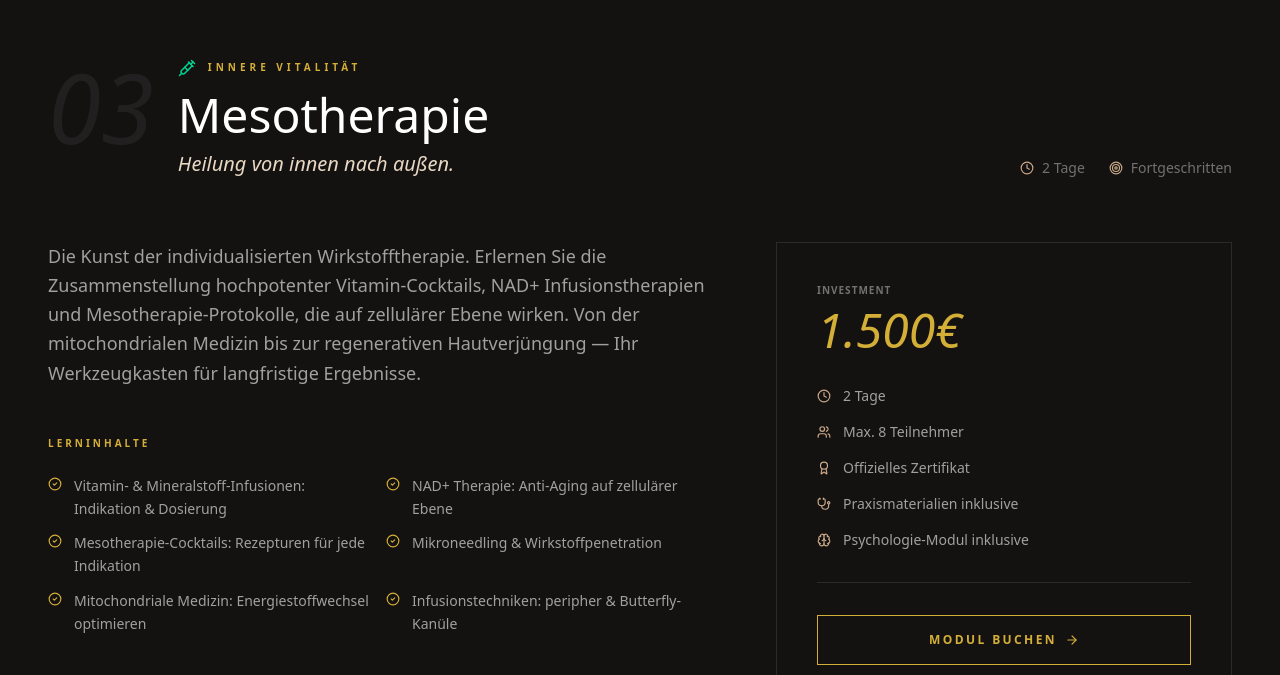
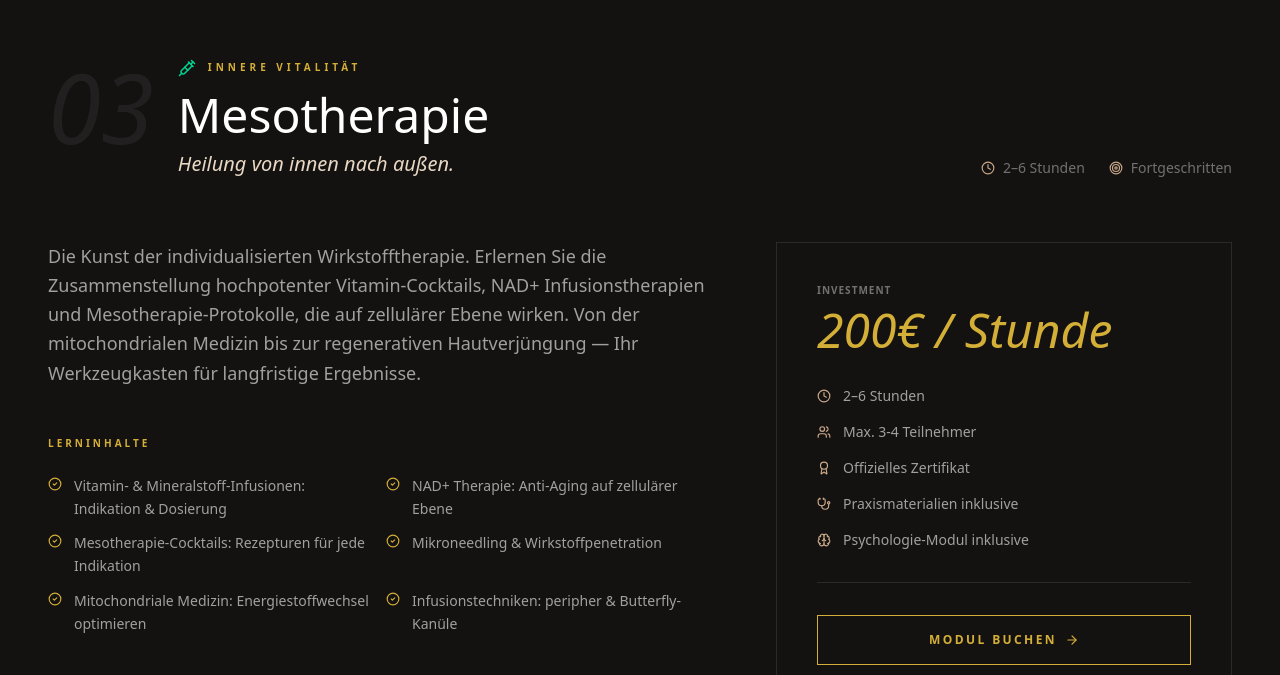
Before and after one commit to Nagacash/glamour.academy, a Next.js app: page /module in a window 1280 px wide. Shown: the part 2955-3630 px from the top of the page. Built offline with nearby package versions, Linux system fonts and the light colour scheme; a web font is replaced by a local one.

Commit message:
new update

```diff
--- a/src/app/module/page.tsx
+++ b/src/app/module/page.tsx
@@ -71,9 +71,10 @@ const modules = [
         tagline: "Wissen, das unter die Haut geht.",
         icon: Microscope,
         color: "text-blue-400",
-        duration: "4 Tage",
+        duration: "2–6 Stunden",
         level: "Einsteiger – Fortgeschritten",
-        price: "2.400€",
+        price: "200€ / Stunde",
+        groupSize: "3–4 Teilnehmer",
         description:
             "Wahre Meisterschaft beginnt mit tiefem Verständnis. Dieses Modul vermittelt fundiertes Wissen über die Gesichtsanatomie — Gefäßverläufe, Nervenversorgung, Gefahrenzonen. Kombiniert mit umfassender Produktkunde zu Hyaluronsäure, PDO-Fäden und Kollagenstimulatoren. Sie lernen nicht nur WAS Sie injizieren, sondern WARUM und WOHIN.",
         topics: [
@@ -103,9 +104,10 @@ const modules = [
         tagline: "Heilung von innen nach außen.",
         icon: Syringe,
         color: "text-emerald-400",
-        duration: "2 Tage",
+        duration: "2–6 Stunden",
         level: "Fortgeschritten",
-        price: "1.500€",
+        price: "200€ / Stunde",
+        groupSize: "3–4 Teilnehmer",
         description:
             "Die Kunst der individualisierten Wirkstofftherapie. Erlernen Sie die Zusammenstellung hochpotenter Vitamin-Cocktails, NAD+ Infusionstherapien und Mesotherapie-Protokolle, die auf zellulärer Ebene wirken. Von der mitochondrialen Medizin bis zur regenerativen Hautverjüngung — Ihr Werkzeugkasten für langfristige Ergebnisse.",
         topics: [
@@ -135,9 +137,10 @@ const modules = [
         tagline: "Schönheit beginnt im Gespräch.",
         icon: Brain,
         color: "text-violet-400",
-        duration: "1,5 Tage",
-        level: "Alle Stufen",
-        price: "",
+        duration: "2–6 Stunden",
+        level: "Alle Module",
+        price: "0€ / Stunde",
+        groupSize: "3–4 Teilnehmer",
         description:
             "Der unterschätzte Erfolgsfaktor jeder ästhetischen Praxis. Lernen Sie die Psychologie hinter dem Patientenwunsch zu verstehen — von der realistischen Erwartungshaltung bis zur Erkennung von Dysmorphophobie. Dieses Modul macht Sie zur vertrauenswürdigen Beraterin, nicht nur zur Behandlerin.",
         topics: [
@@ -167,9 +170,10 @@ const modules = [
         tagline: "Ihre Praxis. Ihr Unternehmen.",
         icon: Briefcase,
         color: "text-amber-400",
-        duration: "2 Tage",
+        duration: "2–6 Stunden",
         level: "Alle Stufen",
-        price: "1.200€",
+        price: "200€ / Stunde",
+        groupSize: "3–4 Teilnehmer",
         description:
             "Exzellenz allein reicht nicht — Sie brauchen ein funktionierendes Business drumherum. Von der Abrechnung über Material-Sourcing bis zur Räumlichkeits-Analyse: Dieses Modul macht aus Ihrer medizinischen Expertise ein profitables, nachhaltiges Unternehmen. Inklusive Marketing-Grundlagen und Social-Media-Strategie.",
         topics: [
@@ -430,7 +434,7 @@ export default function ModulePage() {
                                 {/* Right: Price + Testimonial */}
                                 <div className="lg:col-span-5">
                                     {/* Price Card */}
-                                    <div className="mod-reveal border border-white/10 p-8 md:p-10 mb-8 sticky top-8">
+                                    <div className="mod-reveal border border-white/10 p-8 md:p-10 mb-8 lg:sticky lg:top-24">
                                         {mod.price && (
                                         <div className="mb-8">
                                             <span className="text-[10px] uppercase tracking-widest text-white/40 font-semibold block mb-2">
@@ -452,7 +456,7 @@ export default function ModulePage() {
                                             <div className="flex items-center gap-3">
                                                 <Users size={14} className="text-brand-champagne-dark" />
                                                 <span className="text-sm text-white/60 font-light">
-                                                    Max. 8 Teilnehmer
+                                                    Max. 3-4 Teilnehmer
                                                 </span>
                                             </div>
                                             <div className="flex items-center gap-3">
--- a/src/components/sections/ArtistAcademy.tsx
+++ b/src/components/sections/ArtistAcademy.tsx
@@ -86,9 +86,9 @@ export function ArtistAcademy() {
                 </h2>
                 <p className="academy-quote font-serif text-3xl md:text-5xl lg:text-6xl leading-[1.2] text-white/90">
                     &ldquo;Erfolg ist kein Zufall, <br className="hidden md:block" />
-                    <span className="italic font-light text-brand-champagne">Es ist die Summe aus meisterhaftem Wissen und praktischem Können. Dafür steht unsere Akademie.
+                    <span className="italic font-light text-brand-champagne">es ist die Summe aus meisterhaftem Wissen und praktischem Können. Dafür steht unsere Akademie.
 
-                        Wenn du in die Welt der meisterhaften und Beauty-Behandlungen eintauchen möchtest, bist du bei uns richtig.&rdquo;</span>
+                        Wenn du in die Welt der meisterhaften Beauty-Behandlungen eintauchen möchtest, bist du bei uns richtig.&rdquo;</span>
                 </p>
 
                 <div className="academy-gold-line mt-16 w-[1px] h-24 bg-gradient-to-b from-brand-gold to-transparent mx-auto origin-top scale-y-0"></div>
```
